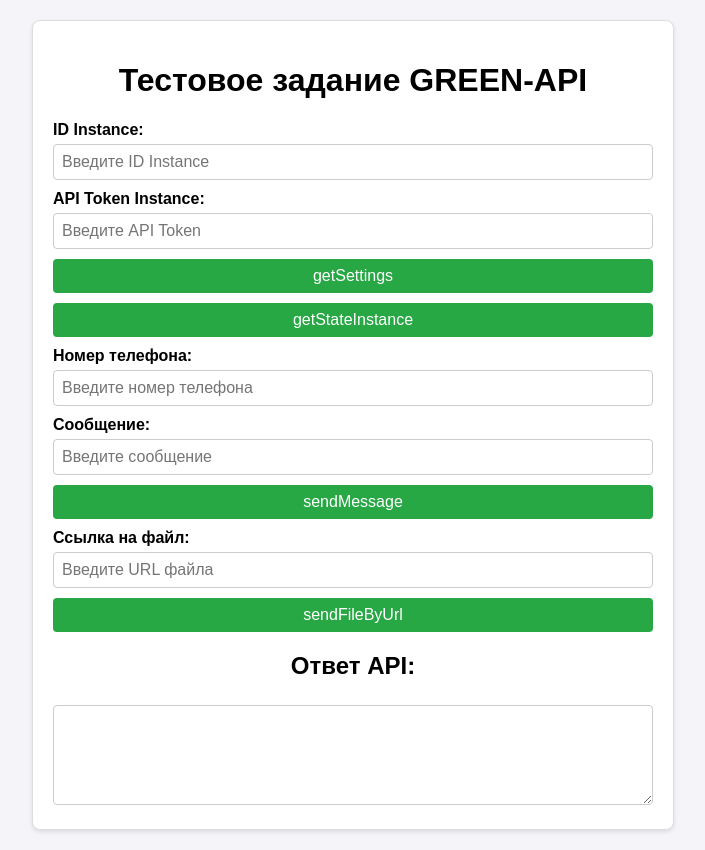
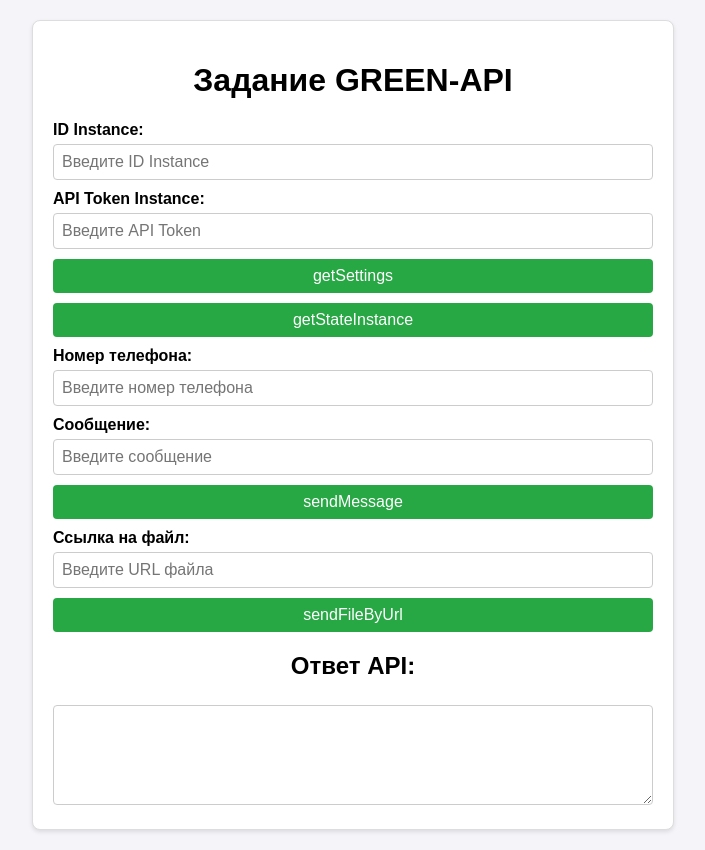
Before and after one commit to ops1707/green-api-project, a plain HTML site: page index.html in a window 1280 px wide. Shown: the whole page, without its empty margins (287-992 px from the left). Drawn offline with Linux system fonts and the light colour scheme.

Commit message:
Update index.html

```diff
--- a/index.html
+++ b/index.html
@@ -8,7 +8,7 @@
 </head>
 <body>
   <div class="container">
-    <h1>Тестовое задание GREEN-API</h1>
+    <h1>Задание GREEN-API</h1>
 
     <label for="idInstance">ID Instance:</label>
     <input type="text" id="idInstance" placeholder="Введите ID Instance">
```
